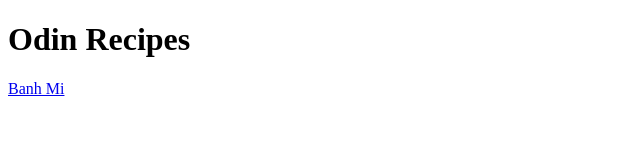
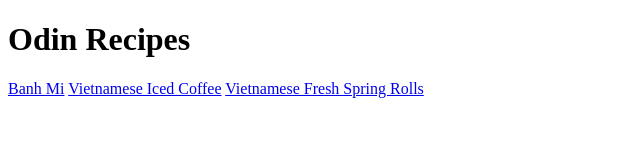
Before and after one commit to dinhhoangbaochan/odin-recipes, a plain HTML site: page index.html in a window 1280 px wide. Shown: the whole page, without its empty margins (0-640 px from the left). Drawn offline with Linux system fonts and the light colour scheme.

Commit message:
link two more recipes to index page

```diff
--- a/index.html
+++ b/index.html
@@ -8,5 +8,7 @@
 <body>
   <h1>Odin Recipes</h1>
   <a href="recipes/banh-mi.html">Banh Mi</a>
+  <a href="recipes/banh-mi.html">Vietnamese Iced Coffee</a>
+  <a href="recipes/banh-mi.html">Vietnamese Fresh Spring Rolls</a>
 </body>
 </html>
```
